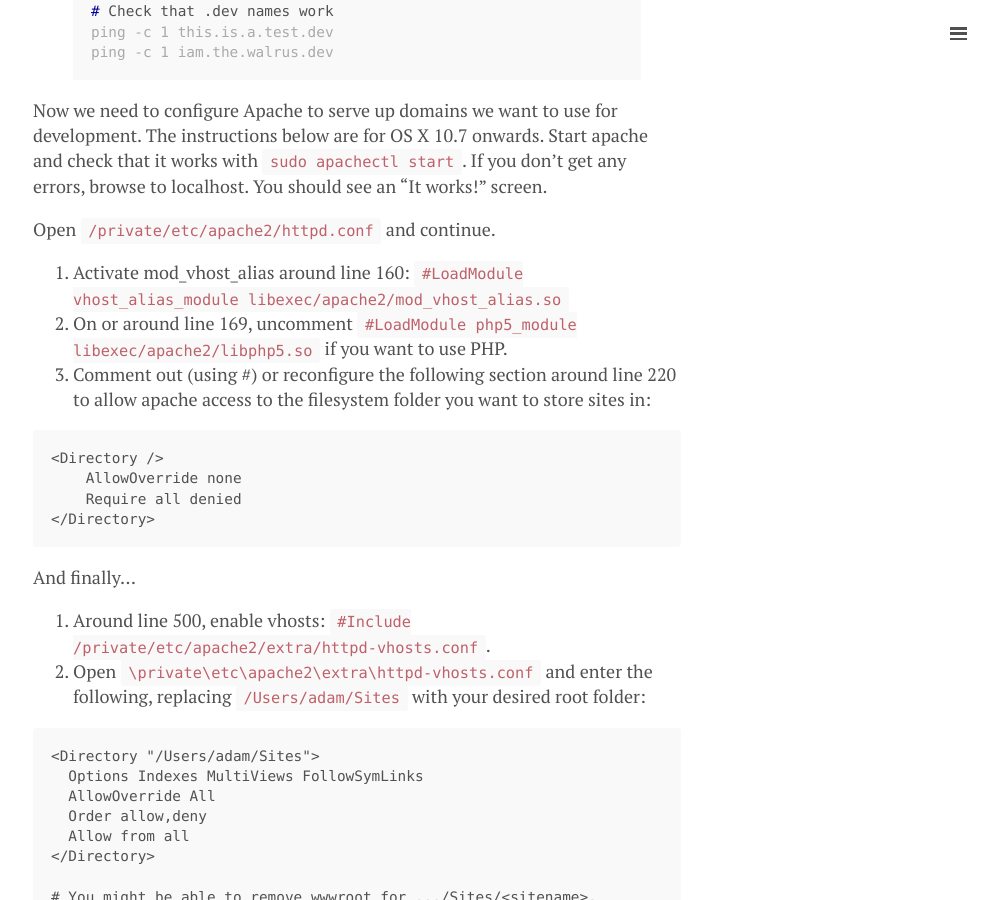
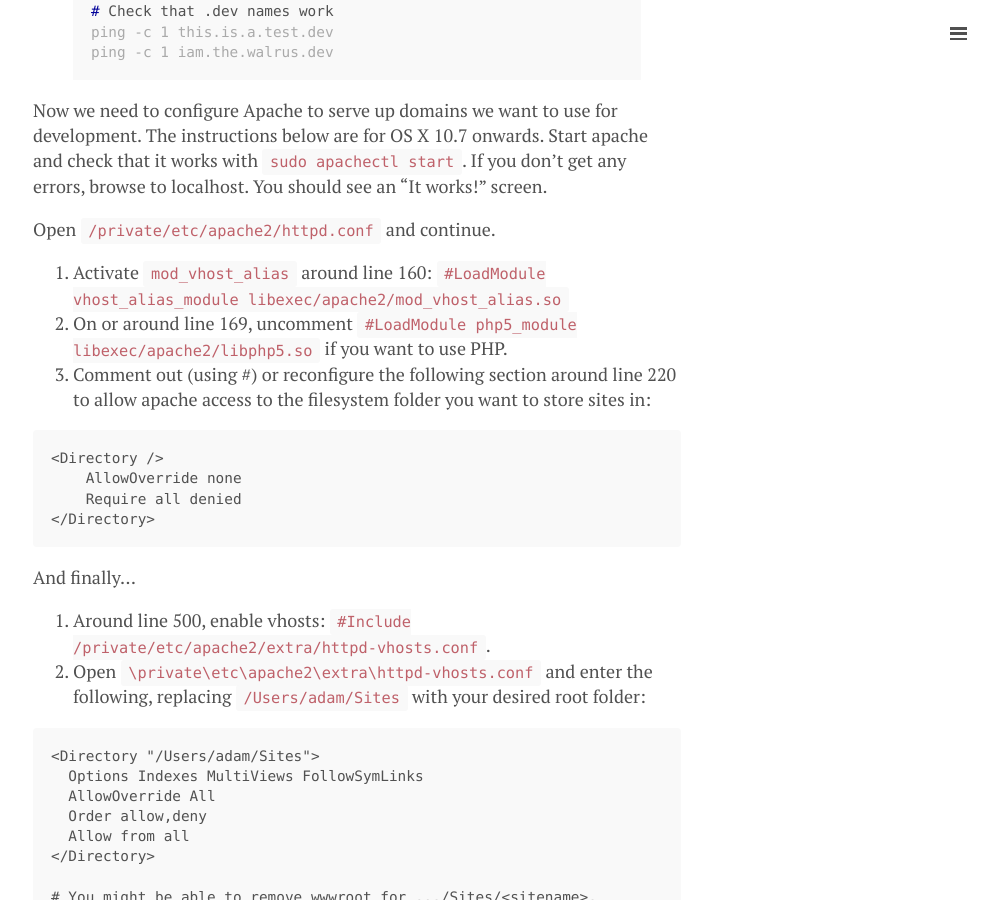
Before and after one commit to adamjames/adamjames.github.io, a Jekyll site: the page built from _posts/2015-04-15-apache-dnsmasq-osx-web-dev.md, in a window 1280 px wide and 900 px high, scrolled down 1867 px. Shown: the whole window, without its empty margins (283-1280 px from the left). Built offline with Jekyll 4.4.1, drawn with Linux system fonts in a browser that asks for light colours; Markdown is read by kramdown in place of the engine named in the settings.

Commit message:
Fix a minor Jekyll markdown conflict.

```diff
--- a/_posts/2015-04-15-apache-dnsmasq-osx-web-dev.md
+++ b/_posts/2015-04-15-apache-dnsmasq-osx-web-dev.md
@@ -69,7 +69,7 @@ Start apache and check that it works with `sudo apachectl start`. If you don't g
 
 Open `/private/etc/apache2/httpd.conf` and continue.
 
-1. Activate mod_vhost_alias around line 160: `#LoadModule vhost_alias_module libexec/apache2/mod_vhost_alias.so`
+1. Activate `mod_vhost_alias` around line 160: `#LoadModule vhost_alias_module libexec/apache2/mod_vhost_alias.so`
 2. On or around line 169, uncomment `#LoadModule php5_module libexec/apache2/libphp5.so` if you want to use PHP.
 3. Comment out (using #) or reconfigure the following section around line 220 to allow apache access to the filesystem folder you want to store sites in:
 
```
